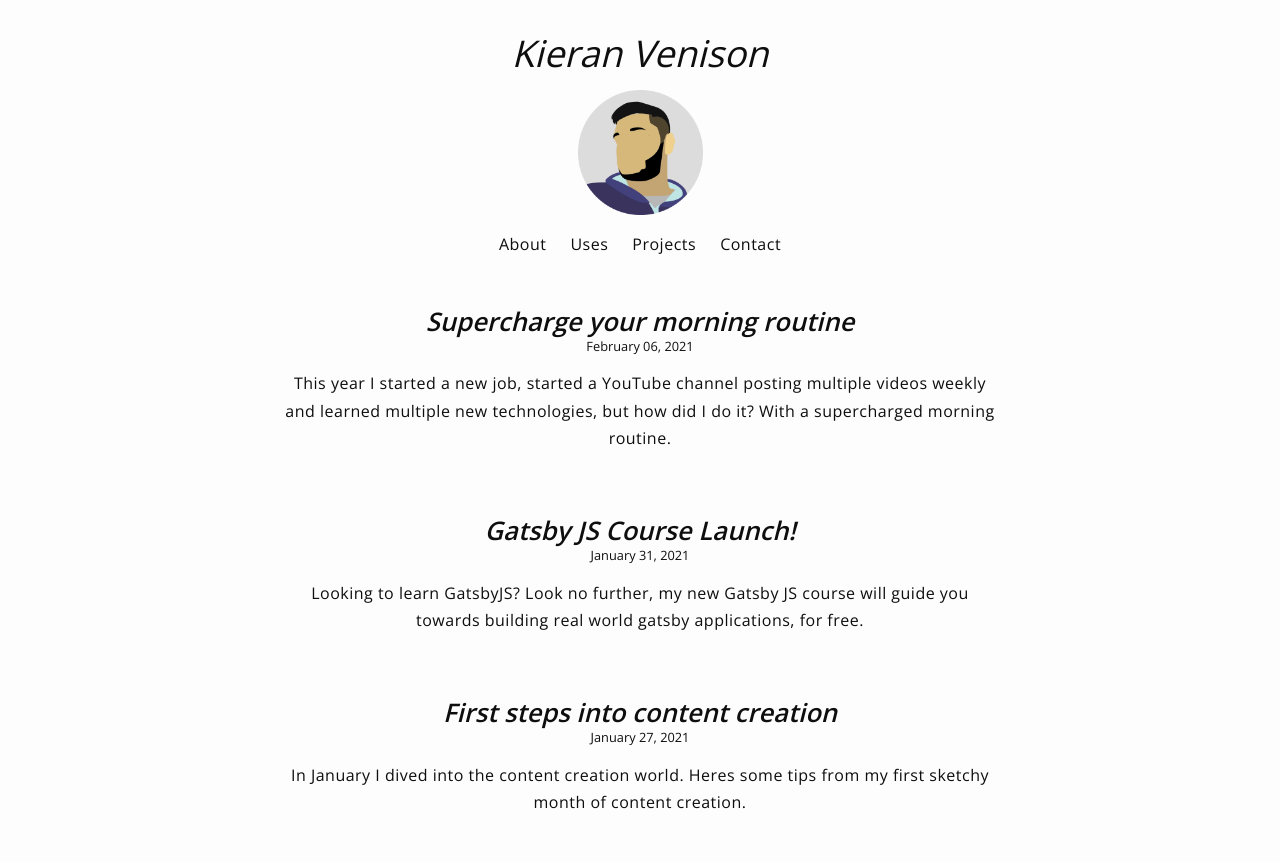
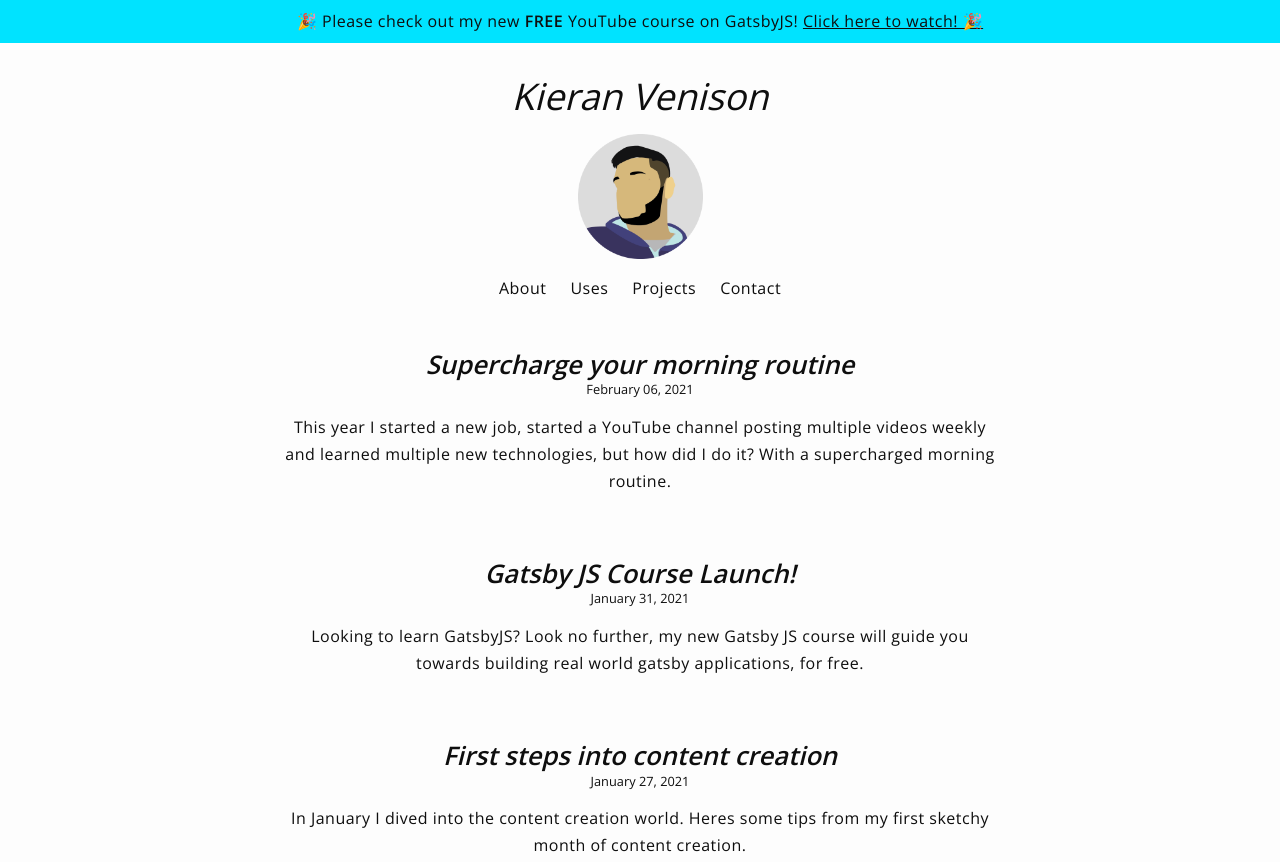
Before and after one commit to kieranmv95/kieran.venison.website, a Gatsby site: page / in a window 1280 px wide. Shown: the top 862 px of the page. Built offline with nearby package versions, Linux system fonts and the light colour scheme; Gatsby itself is replaced by a stand-in of ours.

Commit message:
added message banner component

```diff
--- a/src/components/Layout.js
+++ b/src/components/Layout.js
@@ -7,6 +7,7 @@ import Header from './Header';
 import useTheme from '../hooks/useTheme';
 import Switch from './Switch';
 import theme from '../styles/theme';
+import MessageBanner from './MessageBanner';
 
 const BodyStyles = styled.div`
   min-height: calc(100vh - 2px);
@@ -35,7 +36,21 @@ export default function Layout({ children }) {
     <ThemeProvider theme={theme[themeName]}>
       <BodyStyles>
         <GlobalStyles />
-        <Header />
+        <div>
+          <MessageBanner duration={10000}>
+            <p>
+              🎉 Please check out my new <b>FREE</b> YouTube course on GatsbyJS!{' '}
+              <a
+                href="https://www.youtube.com/watch?v=F7C3IQo4HqU&list=PLES9xDLeGEFUE2kfe17OBS5D18cwSUCqR"
+                target="_blank"
+                rel="noreferrer"
+              >
+                Click here to watch! 🎉
+              </a>
+            </p>
+          </MessageBanner>
+          <Header />
+        </div>
         <main>{children}</main>
         <div>
           <Footer />
--- /dev/null
+++ b/src/components/MessageBanner.js
@@ -0,0 +1,25 @@
+import React, { useEffect, useState } from 'react';
+import styled from 'styled-components';
+
+const MessageBannerStyles = styled.div`
+  padding: 0.5rem 1rem;
+  background: #00e3ff;
+  text-align: center;
+  p {
+    margin: 0;
+  }
+`;
+
+export default function MessageBanner({ duration, children }) {
+  const [showMessage, setShowMessage] = useState(true);
+
+  useEffect(() => {
+    setTimeout(() => {
+      setShowMessage(false);
+    }, duration);
+  }, [duration]);
+
+  if (!showMessage) return null;
+
+  return <MessageBannerStyles>{children}</MessageBannerStyles>;
+}
```
